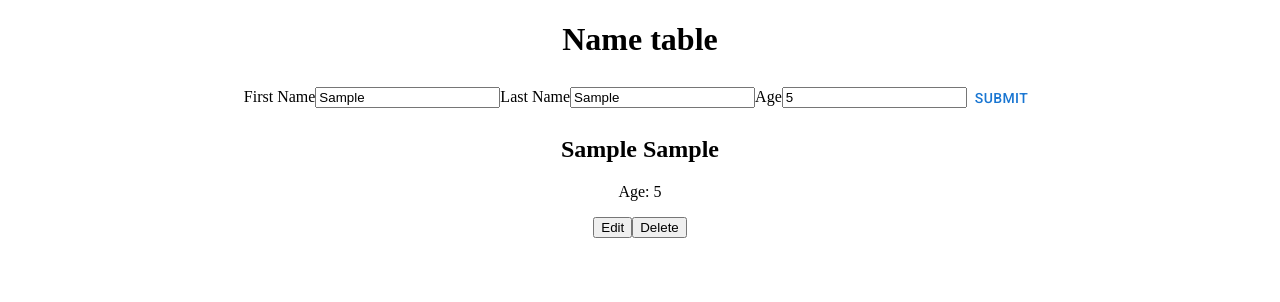
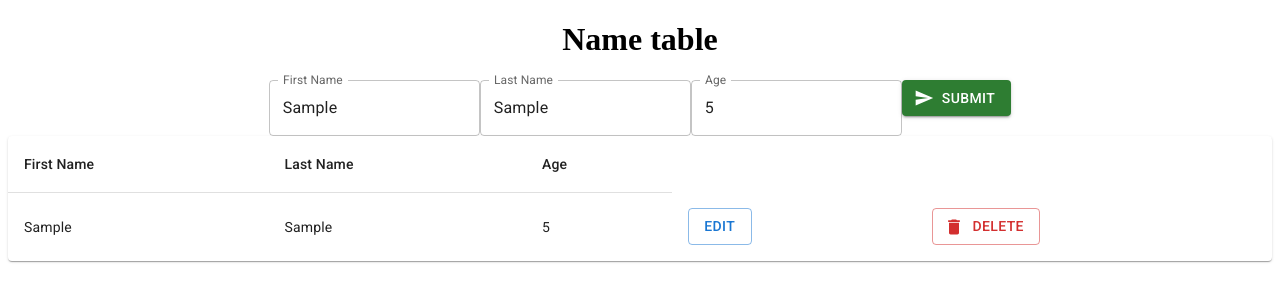
Before and after one commit to apbd/name-table, a React (Create React App) app: page / in a window 1280 px wide. Both pictures are taken after typing "Sample", "Sample", "5" into the empty fields and a click on the button "SUBMIT". Shown: the top 302 px of the page. Built offline with nearby package versions, Linux system fonts and the light colour scheme; the HTML template or start-up script is replaced by a standard one.

Commit message:
Added MaterialUI components

```diff
--- a/package.json
+++ b/package.json
@@ -5,6 +5,7 @@
 	"dependencies": {
 		"@emotion/react": "^11.7.1",
 		"@emotion/styled": "^11.6.0",
+		"@mui/icons-material": "^5.3.1",
 		"@mui/material": "^5.4.0",
 		"@testing-library/jest-dom": "^5.16.2",
 		"@testing-library/react": "^12.1.2",
--- a/src/App.tsx
+++ b/src/App.tsx
@@ -5,6 +5,13 @@ import PersonCard from './components/PersonCard'
 import { IPerson } from './interfaces'
 import PersonForm from './components/PersonForm'
 import { useState } from 'react'
+import Table from '@mui/material/Table'
+import TableBody from '@mui/material/TableBody'
+import TableContainer from '@mui/material/TableContainer'
+import TableHead from '@mui/material/TableHead'
+import Paper from '@mui/material/Paper'
+import TableRow from '@mui/material/TableRow'
+import TableCell from '@mui/material/TableCell'
 
 function App() {
 	// Init state
@@ -47,7 +54,6 @@ function App() {
 			return person.id === id
 		})
 		return person!
-
 	}
 
 	return (
@@ -62,7 +68,7 @@ function App() {
 				id=''
 			/>
 			{/* Make people list */}
-			{peopleList.map((person: IPerson, index: number) => {
+			{/* {peopleList.map((person: IPerson, index: number) => {
 				return (
 					<PersonCard
 						key={index}
@@ -76,7 +82,37 @@ function App() {
 						findPerson={findPerson}
 					/>
 				)
-			})}
+			})} */}
+			<TableContainer component={Paper}>
+				<Table
+
+					size='medium'
+					aria-label='a dense table'
+				>
+					<TableHead>
+						<TableRow>
+							<TableCell>First Name</TableCell>
+							<TableCell align='left'>Last Name</TableCell>
+							<TableCell align='left'>Age</TableCell>
+						</TableRow>
+					</TableHead>
+					<TableBody>
+						{peopleList.map((person: IPerson, index: number) => (
+							<PersonCard
+								key={index}
+								id={person.id}
+								firstName={person.firstName}
+								lastName={person.lastName}
+								age={person.age}
+								addPerson={addPerson}
+								removePerson={removePerson}
+								editPerson={editPerson}
+								findPerson={findPerson}
+							/>
+						))}
+					</TableBody>
+				</Table>
+			</TableContainer>
 		</div>
 	)
 }
--- a/src/components/PersonCard.tsx
+++ b/src/components/PersonCard.tsx
@@ -1,6 +1,10 @@
 import React, { useState } from 'react'
 import { IPerson } from '../interfaces'
 import PersonForm from './PersonForm'
+import DeleteIcon from '@mui/icons-material/Delete'
+import TableRow from '@mui/material/TableRow'
+import TableCell from '@mui/material/TableCell'
+import Button from '@mui/material/Button'
 
 const PersonCard: React.FC<IPerson> = ({
 	id,
@@ -10,23 +14,27 @@ const PersonCard: React.FC<IPerson> = ({
 	addPerson,
 	removePerson,
 	editPerson,
-    findPerson
+	findPerson,
 }) => {
 	const [visible, setVisible] = useState(false)
 
 	return (
-		<div>
-			<h2>
-				{firstName} {lastName}
-			</h2>
-			<p>Age: {age}</p>
-			<button
+		<TableRow
+			key={id}
+			sx={{ '&:last-child td, &:last-child th': { border: 0 } }}
+		>
+			<TableCell>{firstName}</TableCell>
+			<TableCell align='left'>{lastName}</TableCell>
+			<TableCell align='left'>{age}</TableCell>
+			<TableCell align='left'>
+				<Button
 					onClick={() => {
 						setVisible(!visible)
 					}}
+					variant='outlined'
 				>
 					Edit
-			</button>
+				</Button>
 				{visible && (
 					<PersonForm
 						addPerson={addPerson}
@@ -36,8 +44,18 @@ const PersonCard: React.FC<IPerson> = ({
 						id={id}
 					/>
 				)}
-			<button onClick={() => removePerson(id)}>Delete</button>
-		</div>
+			</TableCell>
+			<TableCell align='left'>
+				<Button
+					startIcon={<DeleteIcon />}
+					variant='outlined'
+					color='error'
+					onClick={() => removePerson(id)}
+				>
+					DELETE
+				</Button>
+			</TableCell>
+		</TableRow>
 	)
 }
 
--- a/src/components/PersonForm.tsx
+++ b/src/components/PersonForm.tsx
@@ -1,7 +1,9 @@
 import React from 'react'
 import { IPerson, IForm } from '../interfaces'
-import { Formik, Field, Form, FormikHelpers } from 'formik'
-import Button from '@mui/material/Button';
+import { useFormik, FormikHelpers } from 'formik'
+import Button from '@mui/material/Button'
+import TextField from '@mui/material/TextField'
+import SaveIcon from '@mui/icons-material/Send'
 
 const PersonForm: React.FC<IForm> = ({
 	addPerson,
@@ -10,7 +12,6 @@ const PersonForm: React.FC<IForm> = ({
 	findPerson,
 	id,
 }) => {
-
 	// Find person if editing person, if no person found, enter empty values
 	const person = findPerson(id) ?? {
 		id: '_',
@@ -22,34 +23,53 @@ const PersonForm: React.FC<IForm> = ({
 		editPerson: editPerson,
 		findPerson: findPerson,
 	}
+
+	const formik = useFormik({
+		initialValues: person,
+		onSubmit: (values: IPerson, { setSubmitting }: FormikHelpers<IPerson>) => {
+			id
+				? editPerson({ ...values, id: id })
+				: addPerson({ ...values, id: Math.random().toString(16).slice(2) })
+			setTimeout(() => {
+				setSubmitting(false)
+			}, 500)
+		},
+	})
 	return (
-		<Formik
-			initialValues={person}
-			onSubmit={(
-				values: IPerson,
-				{ setSubmitting }: FormikHelpers<IPerson>
-			) => {
-				id
-					? editPerson({ ...values, id: id })
-					: addPerson({ ...values, id: Math.random().toString(16).slice(2) })
-				setTimeout(() => {
-					setSubmitting(false)
-				}, 500)
-			}}
-		>
-			<Form>
-				<label htmlFor='firstName'>First Name</label>
-				<Field id='firstName' name='firstName' placeholder='John' />
+		<form onSubmit={formik.handleSubmit}>
+			<TextField
+				label='First Name'
+				value={formik.values.firstName}
+				onChange={formik.handleChange}
+				id='firstName'
+				name='firstName'
+				placeholder='John'
+				variant='outlined'
+			/>
+			<TextField
+				label='Last Name'
+				value={formik.values.lastName}
+				onChange={formik.handleChange}
+				id='lastName'
+				name='lastName'
+				placeholder='Doe'
+				variant='outlined'
+			/>
+			<TextField
+				label='Age'
+				value={formik.values.age}
+				onChange={formik.handleChange}
+				id='age'
+				name='age'
+				placeholder='0'
+				type='number'
+				variant='outlined'
+			/>
 
-				<label htmlFor='lastName'>Last Name</label>
-				<Field id='lastName' name='lastName' placeholder='Doe' />
-
-				<label htmlFor='age'>Age</label>
-				<Field id='age' name='age' placeholder='0' type="number"/>
-
-				<Button type='submit'>Submit</Button>
-			</Form>
-		</Formik>
+			<Button startIcon={<SaveIcon />} color="success" variant='contained' type='submit'>
+				Submit
+			</Button>
+		</form>
 	)
 }
 
```
Also changed, not shown: 1 other file (tests, documents, lock files or other folders). Lines whose indentation alone changed are shown as unchanged.
